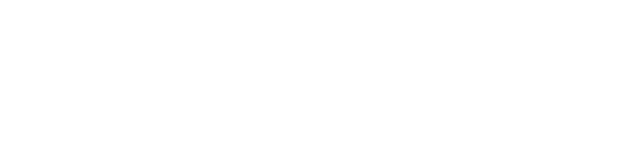
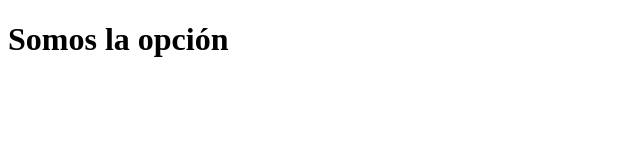
Before and after one commit to garay-web/eliminar-por-fabor, a plain HTML site: page somos.html in a window 1280 px wide. Shown: the whole page, without its empty margins (0-640 px from the left). Drawn offline with Linux system fonts and the light colour scheme.

Commit message:
agregé h1 a somos

```diff
--- a/somos.html
+++ b/somos.html
@@ -7,6 +7,6 @@
     <title>Somos</title>
 </head>
 <body>
-
+    <h1>Somos la opción</h1>
 </body>
 </html>
```
